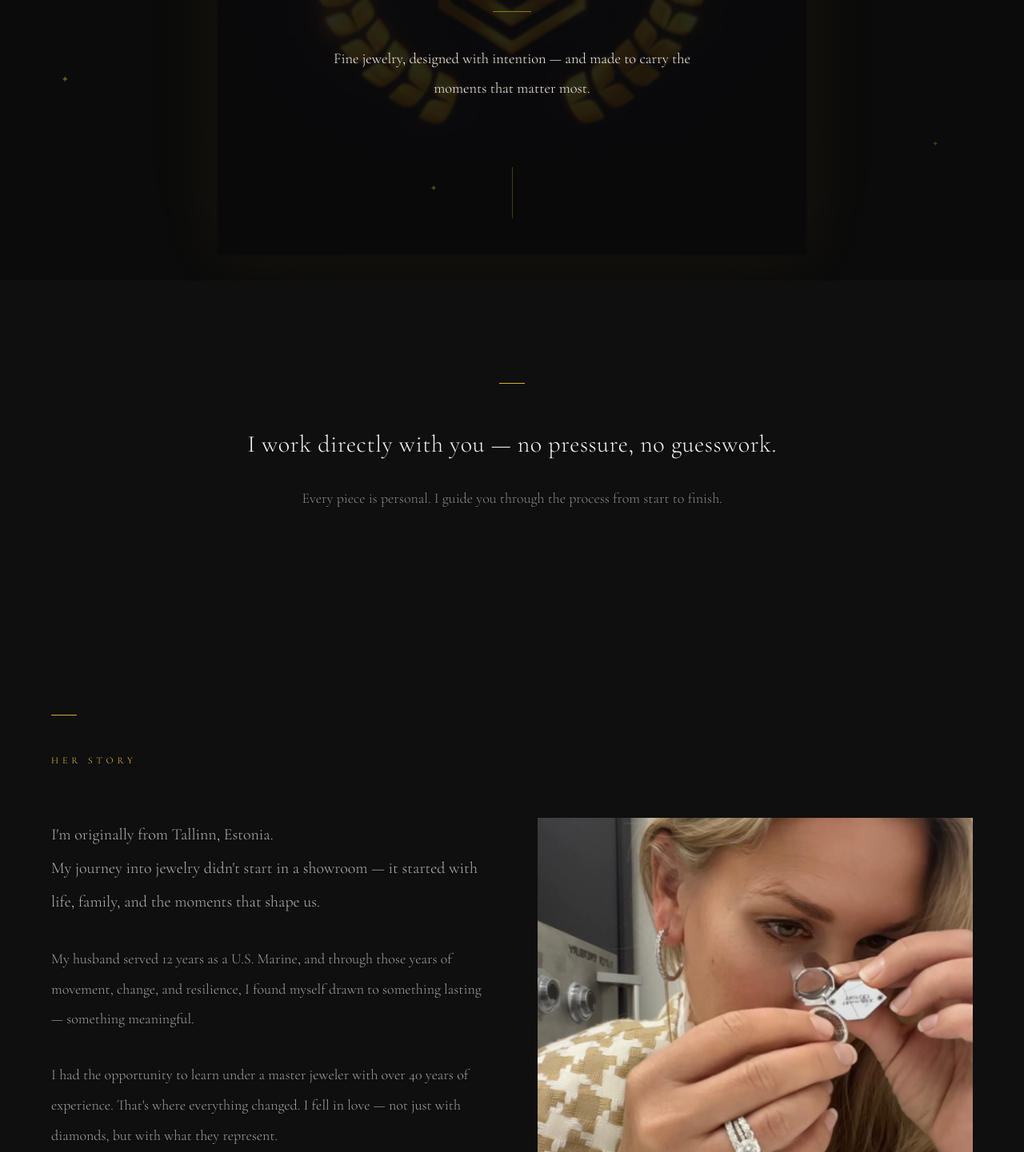
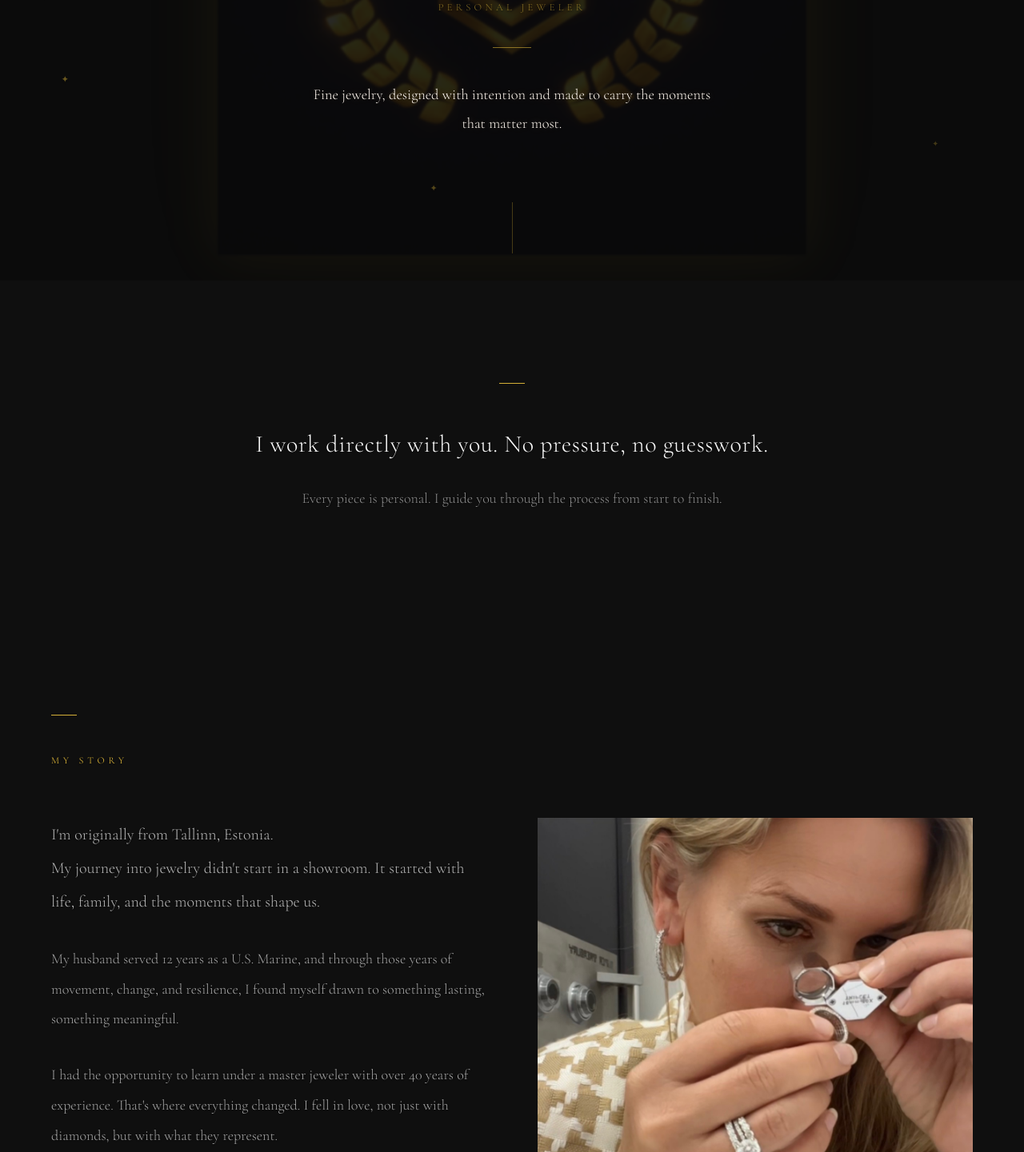
Before and after one commit to gheath09/gano-jewelers, a Next.js app: page / in a window 1280 px wide. Shown: the part 449-1890 px from the top of the page at 80% size. Built offline with nearby package versions, Linux system fonts and the light colour scheme.

Commit message:
Refine content: add Galina Gano name/subtitle, update story title and punctuation
Co-authored-by: gheath09 <269278639+gheath09@users.noreply.github.com>

```diff
--- a/app/components/Hero.tsx
+++ b/app/components/Hero.tsx
@@ -110,6 +110,32 @@ export default function Hero() {
           </span>
         </h1>
         <div className="hero-fade-3">
+          <p
+            style={{
+              color: '#D4AF37',
+              fontFamily: "'Cormorant Garamond', Georgia, serif",
+              fontSize: '1.05rem',
+              fontWeight: 400,
+              letterSpacing: '0.18em',
+              marginBottom: '0.3em',
+            }}
+            className="mx-auto"
+          >
+            Galina Gano
+          </p>
+          <p
+            style={{
+              color: 'rgba(212,175,55,0.6)',
+              fontFamily: "'Cormorant Garamond', Georgia, serif",
+              fontSize: '0.78rem',
+              fontWeight: 300,
+              letterSpacing: '0.35em',
+              textTransform: 'uppercase',
+            }}
+            className="mx-auto mb-10"
+          >
+            Personal Jeweler
+          </p>
           <div
             style={{ width: '48px', height: '1px', backgroundColor: '#D4AF37', opacity: 0.6 }}
             className="mx-auto mb-10"
@@ -126,7 +152,7 @@ export default function Hero() {
             }}
             className="mx-auto"
           >
-            Fine jewelry, designed with intention — and made to carry the moments that matter most.
+            Fine jewelry, designed with intention and made to carry the moments that matter most.
           </p>
           <div
             style={{ width: '1px', height: '64px', backgroundColor: 'rgba(212,175,55,0.3)' }}
--- a/app/components/Story.tsx
+++ b/app/components/Story.tsx
@@ -12,7 +12,7 @@ export default function Story() {
           style={{ color: '#D4AF37', letterSpacing: '0.4em' }}
           className="text-xs uppercase mb-16 font-medium"
         >
-          Her Story
+          My Story
         </p>
 
         {/* Story text + primary image */}
@@ -23,19 +23,19 @@ export default function Story() {
               className="text-xl font-light"
             >
               I&apos;m originally from Tallinn, Estonia.<br />
-              My journey into jewelry didn&apos;t start in a showroom — it started with life, family, and the moments that shape us.
+              My journey into jewelry didn&apos;t start in a showroom. It started with life, family, and the moments that shape us.
             </p>
             <p
               style={{ color: 'rgba(248,248,248,0.65)', lineHeight: '2.1' }}
               className="text-lg font-light"
             >
-              My husband served 12 years as a U.S. Marine, and through those years of movement, change, and resilience, I found myself drawn to something lasting — something meaningful.
+              My husband served 12 years as a U.S. Marine, and through those years of movement, change, and resilience, I found myself drawn to something lasting, something meaningful.
             </p>
             <p
               style={{ color: 'rgba(248,248,248,0.65)', lineHeight: '2.1' }}
               className="text-lg font-light"
             >
-              I had the opportunity to learn under a master jeweler with over 40 years of experience. That&apos;s where everything changed. I fell in love — not just with diamonds, but with what they represent.
+              I had the opportunity to learn under a master jeweler with over 40 years of experience. That&apos;s where everything changed. I fell in love, not just with diamonds, but with what they represent.
             </p>
             <p
               style={{ color: 'rgba(248,248,248,0.65)', lineHeight: '2.1' }}
@@ -48,13 +48,13 @@ export default function Story() {
               className="text-lg font-light"
             >
               Jewelry, to me, is not just something you wear.<br />
-              It&apos;s something you carry — a reminder of who you are, where you&apos;ve been, and what matters most.
+              It&apos;s something you carry: a reminder of who you are, where you&apos;ve been, and what matters most.
             </p>
             <p
               style={{ color: '#D4AF37', lineHeight: '2.1', fontStyle: 'italic' }}
               className="text-lg font-light"
             >
-              Every piece I create begins with your story — and is made to last a lifetime.
+              Every piece I create begins with your story and is made to last a lifetime.
             </p>
           </div>
           <div className="story-img-wrap">
--- a/app/components/Trust.tsx
+++ b/app/components/Trust.tsx
@@ -10,7 +10,7 @@ export default function Trust() {
           style={{ color: '#F8F8F8', letterSpacing: '0.02em', lineHeight: '1.35' }}
           className="text-3xl font-light mb-8"
         >
-          I work directly with you — no pressure, no guesswork.
+          I work directly with you. No pressure, no guesswork.
         </h2>
         <p
           style={{ color: 'rgba(248,248,248,0.55)' }}
```
